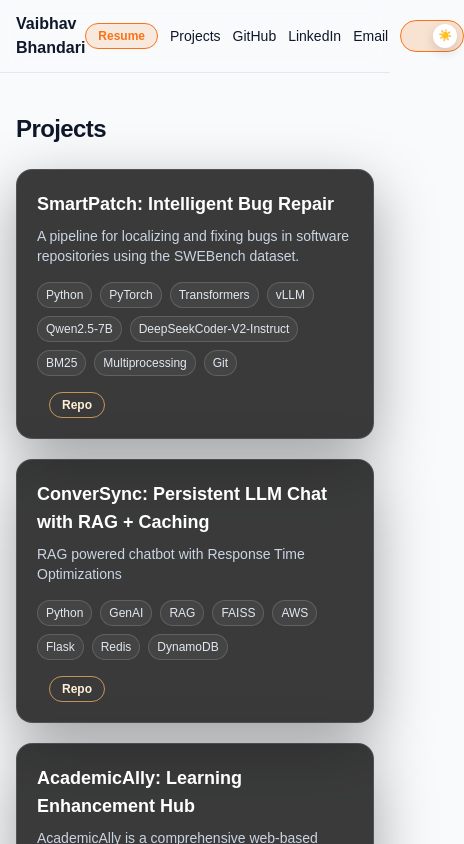
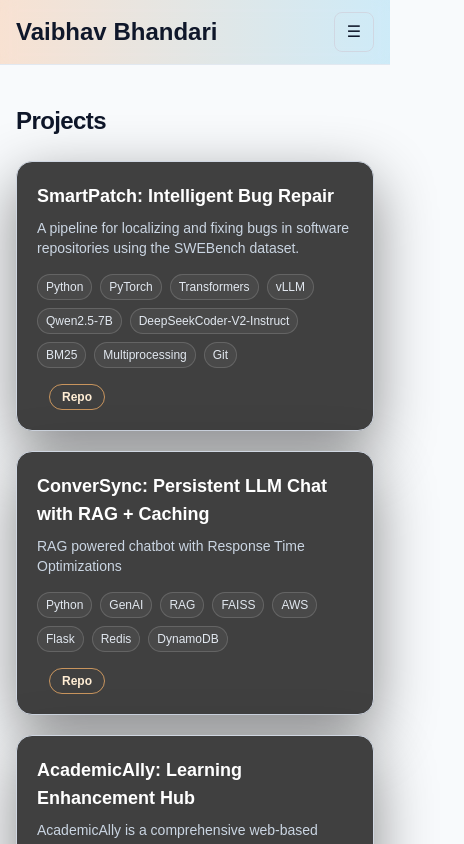
Before and after one commit to VaibhavBhandari2999/vaibhavbhandari2999.github.io, a Next.js app: page /projects in a window 390 px wide. Shown: the top 844 px of the page, 464 px wide, since content can reach past the window. Built offline with nearby package versions, Linux system fonts and the light colour scheme.

Commit message:
Changed CSS for light and dark modes. Made light mode default

```diff
--- a/src/app/globals.css
+++ b/src/app/globals.css
@@ -7,10 +7,11 @@
   --surface: #0f1116;
   --surface-strong: #111827;
   --border: rgba(255, 255, 255, 0.12);
+  --border-strong: rgba(255, 255, 255, 0.2);
   --accent: #f97316;
   --accent-2: #38bdf8;
-  --card-surface: #090909;
-  --card-tile: #0c0c0c;
+  --card-surface: #161616;
+  --card-tile: #1e1e1e;
 }
 
 [data-theme="light"] {
@@ -20,6 +21,7 @@
   --surface: #ffffff;
   --surface-strong: #e2e8f0;
   --border: #e2e8f0;
+  --border-strong: #d0d7e2;
   --accent: #f97316;
   --accent-2: #0ea5e9;
   --card-surface: #404040;
@@ -34,6 +36,7 @@
     --surface: #ffffff;
     --surface-strong: #e2e8f0;
     --border: #e2e8f0;
+    --border-strong: #d0d7e2;
     --accent: #f97316;
     --accent-2: #0ea5e9;
     --card-surface: #404040;
--- a/src/app/layout.tsx
+++ b/src/app/layout.tsx
@@ -5,6 +5,7 @@ import Script from "next/script";
 import GridTrail from "@/components/GridTrail";
 import { profile } from "@/content/profile";
 import { ThemeToggle } from "@/components/ThemeToggle";
+import { NavBar } from "@/components/NavBar";
 
 export const metadata: Metadata = {
   title: "Vaibhav Bhandari | Portfolio",
@@ -22,7 +23,7 @@ export default function RootLayout({
   children: React.ReactNode;
 }) {
   return (
-    <html lang="en">
+    <html lang="en" data-theme="light">
       <body className="relative min-h-screen overflow-x-hidden bg-[var(--bg)] text-[var(--text)]">
         <Script
           src="https://static.cloudflareinsights.com/beacon.min.js"
@@ -41,41 +42,8 @@ export default function RootLayout({
         />
 
         <div className="relative z-10">
-          <header className="sticky top-0 z-50 border-b border-[var(--border)] bg-[color-mix(in_srgb,var(--surface) 90%,transparent)] backdrop-blur">
-            <div className="mx-auto flex max-w-5xl items-center justify-between px-4 py-3">
-              <Link href="/" className="font-semibold text-[var(--text)]">
-                {profile.name}
-              </Link>
-              <nav className="flex items-center gap-3 text-sm text-[var(--text)]">
-                <a
-                  className="rounded-full border px-3 py-1 text-xs font-semibold transition hover:-translate-y-0.5"
-                  style={{
-                    color: "var(--accent)",
-                    borderColor: "var(--accent)",
-                    background:
-                      "color-mix(in srgb, var(--accent) 12%, transparent)",
-                  }}
-                  href={profile.links.resume}
-                  target="_blank"
-                  rel="noreferrer"
-                >
-                  Resume
-                </a>
-                <Link href="/projects" className="hover:text-white">
-                  Projects
-                </Link>
-                <a className="hover:text-white" href={profile.links.github} target="_blank" rel="noreferrer">
-                  GitHub
-                </a>
-                <a className="hover:text-white" href={profile.links.linkedin} target="_blank" rel="noreferrer">
-                  LinkedIn
-                </a>
-                <a className="hover:text-white" href={profile.links.email}>
-                  Email
-                </a>
-                <ThemeToggle />
-              </nav>
-            </div>
+          <header className="sticky top-0 z-50 border-b border-[var(--border)] bg-[linear-gradient(90deg,rgba(249,115,22,0.18),rgba(14,165,233,0.18))] backdrop-blur">
+            <NavBar />
           </header>
 
           <main className="mx-auto max-w-5xl px-4 py-10">{children}</main>
--- a/src/components/EducationTimeline.tsx
+++ b/src/components/EducationTimeline.tsx
@@ -12,7 +12,7 @@ export function EducationTimeline({ items }: { items: EducationItem[] }) {
         {items.map((item, idx) => (
           <div key={`${item.school}-${idx}`} className="relative pl-12">
             <div className="absolute left-[6px] top-4 h-4 w-4 rounded-full border border-orange-200/80 bg-[var(--card-surface)] shadow-[0_0_0_6px_rgba(249,115,22,0.15)]" />
-            <div className="rounded-2xl border border-orange-300/20 bg-[var(--card-surface)] p-5 text-slate-100 shadow-[0_15px_40px_rgba(0,0,0,0.4)]">
+            <div className="rounded-2xl border border-[var(--border-strong)] bg-[var(--card-surface)] p-5 text-slate-100 shadow-[0_20px_50px_rgba(0,0,0,0.45)]">
               <div className="flex flex-wrap items-baseline justify-between gap-2">
                 <div className="space-y-1">
                   <div className="text-lg font-semibold text-white">
--- a/src/components/ExperienceTimeline.tsx
+++ b/src/components/ExperienceTimeline.tsx
@@ -19,7 +19,7 @@ export function ExperienceTimeline({ items }: { items: ExperienceItem[] }) {
           return (
             <div key={`${item.company}-${idx}`} className="relative pl-12">
               <div className="absolute left-[6px] top-4 h-4 w-4 rounded-full border border-orange-200/80 bg-[var(--card-surface)] shadow-[0_0_0_6px_rgba(249,115,22,0.15)]" />
-              <div className="rounded-2xl border border-orange-300/20 bg-[var(--card-surface)] p-5 text-slate-100 shadow-[0_15px_40px_rgba(0,0,0,0.4)]">
+              <div className="rounded-2xl border border-[var(--border-strong)] bg-[var(--card-surface)] p-5 text-slate-100 shadow-[0_20px_50px_rgba(0,0,0,0.45)]">
                 <div className="flex flex-wrap items-baseline justify-between gap-2">
                   <div className="space-y-1">
                     <div className="text-lg font-semibold text-white">
--- /dev/null
+++ b/src/components/NavBar.tsx
@@ -0,0 +1,98 @@
+'use client';
+
+import { useState } from "react";
+import Link from "next/link";
+import { profile } from "@/content/profile";
+import { ThemeToggle } from "@/components/ThemeToggle";
+
+export function NavBar() {
+  const [open, setOpen] = useState(false);
+  const toggle = () => setOpen((v) => !v);
+  const close = () => setOpen(false);
+
+  return (
+    <div className="relative mx-auto flex max-w-5xl items-center justify-between px-4 py-3">
+      <Link
+        href="/"
+        className="text-2xl font-extrabold leading-none text-[var(--text)]"
+        onClick={close}
+      >
+        {profile.name}
+      </Link>
+
+      <div className="hidden items-center gap-3 text-sm text-[var(--text)] md:flex">
+        <a
+          className="rounded-full border px-3 py-1 text-xs font-semibold transition hover:-translate-y-0.5"
+          style={{
+            color: "var(--accent)",
+            borderColor: "var(--accent)",
+            background: "color-mix(in srgb, var(--accent) 12%, transparent)",
+          }}
+          href={profile.links.resume}
+          target="_blank"
+          rel="noreferrer"
+        >
+          Resume
+        </a>
+        <Link href="/projects" className="hover:text-white" onClick={close}>
+          Projects
+        </Link>
+        <a className="hover:text-white" href={profile.links.github} target="_blank" rel="noreferrer">
+          GitHub
+        </a>
+        <a className="hover:text-white" href={profile.links.linkedin} target="_blank" rel="noreferrer">
+          LinkedIn
+        </a>
+        <a className="hover:text-white" href={profile.links.email}>
+          Email
+        </a>
+        <ThemeToggle />
+      </div>
+
+      <button
+        className="inline-flex h-10 w-10 items-center justify-center rounded-lg border border-[var(--border-strong)] text-[var(--text)] md:hidden"
+        onClick={toggle}
+        aria-expanded={open}
+        aria-label="Toggle navigation"
+      >
+        ☰
+      </button>
+
+      {open ? (
+        <div className="absolute left-0 right-0 top-full z-50 border-b border-[var(--border-strong)] bg-[var(--surface)] px-4 py-4 shadow-[0_15px_35px_rgba(0,0,0,0.35)] md:hidden">
+          <div className="flex flex-col gap-3 text-sm text-[var(--text)]">
+            <a
+              className="rounded-full border px-3 py-1 text-xs font-semibold"
+              style={{
+                color: "var(--accent)",
+                borderColor: "var(--accent)",
+                background: "color-mix(in srgb, var(--accent) 12%, transparent)",
+              }}
+              href={profile.links.resume}
+              target="_blank"
+              rel="noreferrer"
+              onClick={close}
+            >
+              Resume
+            </a>
+            <Link href="/projects" className="hover:text-white" onClick={close}>
+              Projects
+            </Link>
+            <a className="hover:text-white" href={profile.links.github} target="_blank" rel="noreferrer" onClick={close}>
+              GitHub
+            </a>
+            <a className="hover:text-white" href={profile.links.linkedin} target="_blank" rel="noreferrer" onClick={close}>
+              LinkedIn
+            </a>
+            <a className="hover:text-white" href={profile.links.email} onClick={close}>
+              Email
+            </a>
+            <div className="pt-1">
+              <ThemeToggle />
+            </div>
+          </div>
+        </div>
+      ) : null}
+    </div>
+  );
+}
--- a/src/components/ProjectCard.tsx
+++ b/src/components/ProjectCard.tsx
@@ -40,7 +40,7 @@ export function ProjectCard({ project, openSlug, setOpenSlug }: Props) {
 
   return (
     <div
-      className="group cursor-pointer rounded-2xl border border-white/12 bg-neutral-950/80 p-5 shadow-[0_20px_60px_rgba(0,0,0,0.35)] backdrop-blur transition hover:-translate-y-1 hover:border-orange-300/50 hover:shadow-[0_20px_60px_rgba(249,115,22,0.18)]"
+      className="group cursor-pointer rounded-2xl border border-[var(--border-strong)] bg-[var(--card-surface)] p-5 shadow-[0_20px_60px_rgba(0,0,0,0.45)] backdrop-blur transition hover:-translate-y-1 hover:border-orange-300/60 hover:shadow-[0_20px_60px_rgba(249,115,22,0.22)]"
       onClick={toggle}
       aria-expanded={open}
     >
--- a/src/components/SkillsGrid.tsx
+++ b/src/components/SkillsGrid.tsx
@@ -8,7 +8,7 @@ export function SkillsGrid() {
       {skillsData.map((group) => (
         <div
           key={group.name}
-          className="rounded-2xl border border-orange-300/20 bg-[var(--card-surface)] p-5 text-slate-100 shadow-[0_15px_40px_rgba(0,0,0,0.4)]"
+          className="rounded-2xl border border-[var(--border-strong)] bg-[var(--card-surface)] p-5 text-slate-100 shadow-[0_20px_50px_rgba(0,0,0,0.45)]"
         >
           <div className="text-sm font-semibold uppercase tracking-wide text-orange-200">{group.name}</div>
           <div className="mt-3 grid grid-cols-2 gap-3 sm:grid-cols-3">
--- a/src/components/ThemeToggle.tsx
+++ b/src/components/ThemeToggle.tsx
@@ -6,7 +6,7 @@ const themes = ["dark", "light"] as const;
 type Theme = (typeof themes)[number];
 
 export function ThemeToggle() {
-  const [theme, setTheme] = useState<Theme>("dark");
+  const [theme, setTheme] = useState<Theme>("light");
 
   useEffect(() => {
     const stored = (localStorage.getItem("theme") as Theme | null) ?? null;
@@ -15,8 +15,7 @@ export function ThemeToggle() {
       document.documentElement.setAttribute("data-theme", stored);
       return;
     }
-    const prefersLight = window.matchMedia("(prefers-color-scheme: light)").matches;
-    const initial = prefersLight ? "light" : "dark";
+    const initial: Theme = "light";
     setTheme(initial);
     document.documentElement.setAttribute("data-theme", initial);
   }, []);
```
